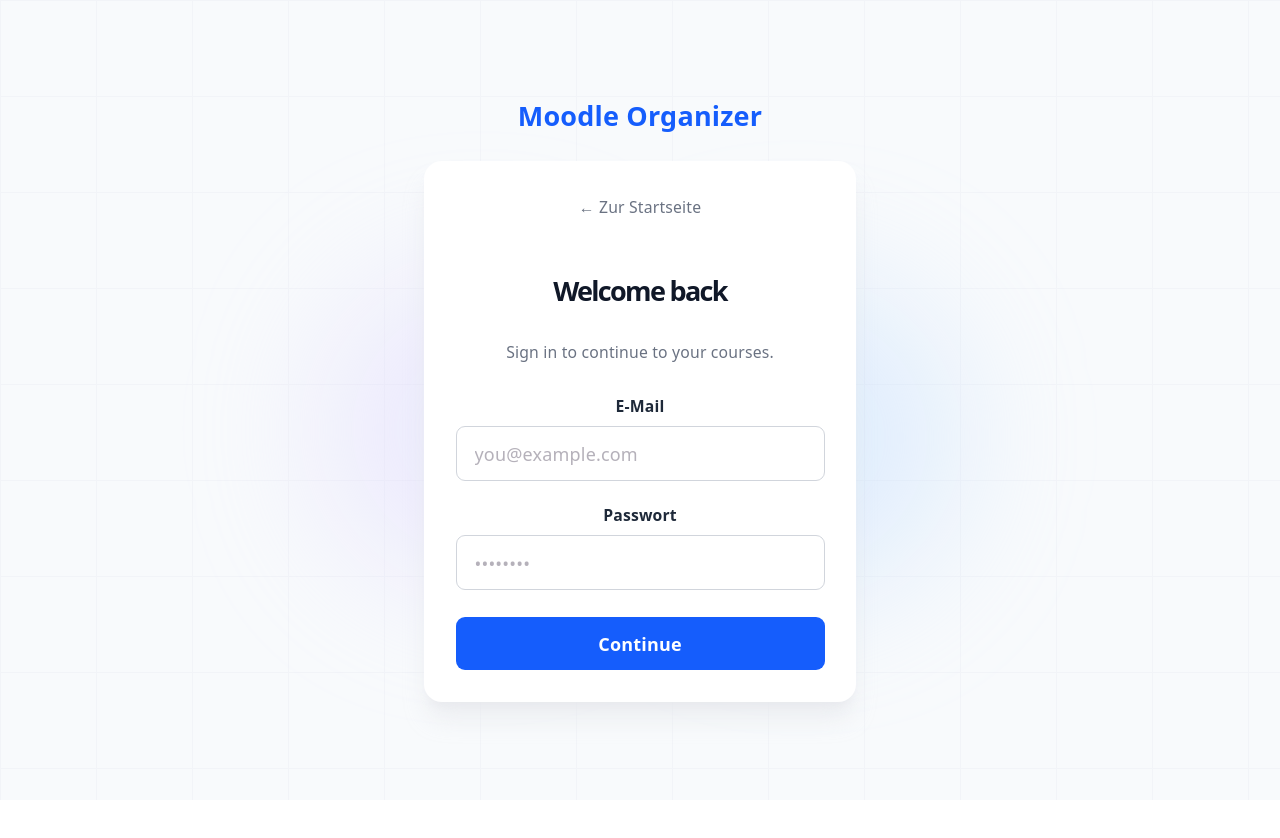
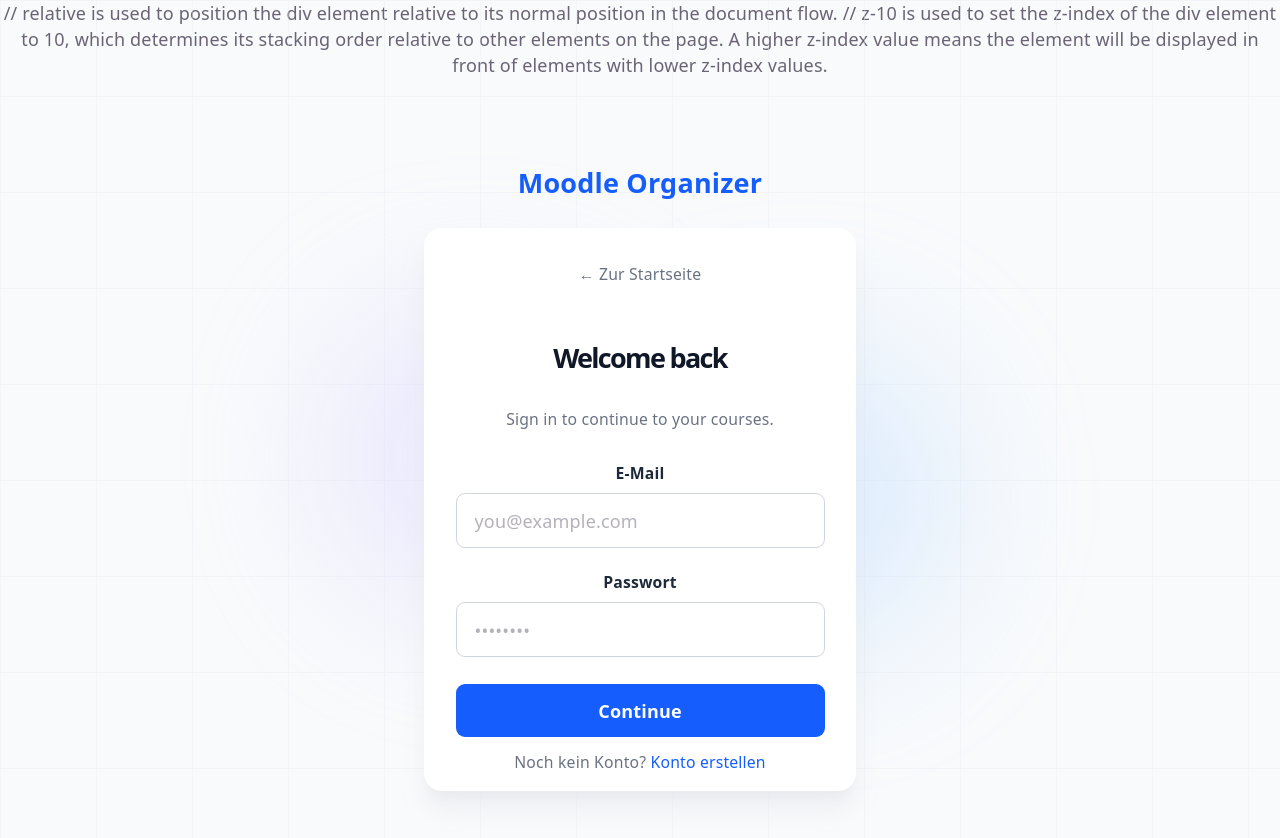
Before and after one commit to RSLNCHIK/moodle-organizer, a React app in the folder frontend/: page /login in a window 1280 px wide. Shown: the top 838 px of the page. Before the commit the page ends 800 px from the top, so only its background shows below. Built offline with nearby package versions, Linux system fonts and the light colour scheme; the HTML template or start-up script is replaced by a standard one.

Commit message:
Add account registration navigation to the login form

```diff
--- a/frontend/src/components/LoginForm.jsx
+++ b/frontend/src/components/LoginForm.jsx
@@ -22,6 +22,8 @@
       <div className="pointer-events-none absolute bottom-1/4 right-1/4 h-72 w-72 rounded-full bg-blue-200/40 blur-3xl" />
 
       {/* Inhalt */}
+      // relative is used to position the div element relative to its normal position in the document flow.
+      // z-10 is used to set the z-index of the div element to 10, which determines its stacking order relative to other elements on the page. A higher z-index value means the element will be displayed in front of elements with lower z-index values.
       <div className="relative z-10 flex min-h-screen items-center justify-center px-4">
         <div className="w-full max-w-sm">
           <div className="mb-6 flex items-center justify-center">
@@ -106,6 +108,20 @@
             >
               {isLoggingIn ? "Logging in..." : "Continue"}
             </button>
+
+
+            {/* // Register Link, if the user does not have an account, they can navigate to the register page */}
+              <p className="relative top-3 text-center text-sm text-gray-500">
+                Noch kein Konto?{" "}
+                <button
+                  type="button"
+                  onClick={() => navigate("/register")}
+                  className="cursor-pointer text-sm font-medium text-blue-600 transition hover:text-blue-800"
+                >
+                  Konto erstellen
+                </button>
+              </p>
+
           </form>
         </div>
       </div>
```
